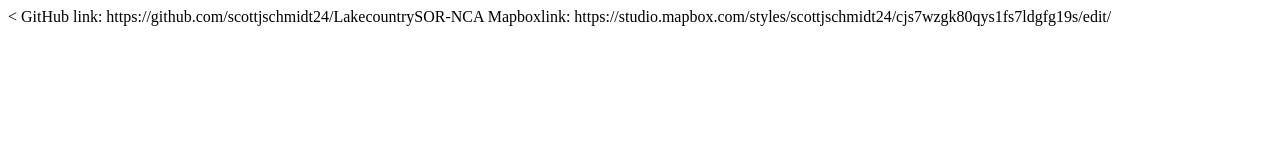
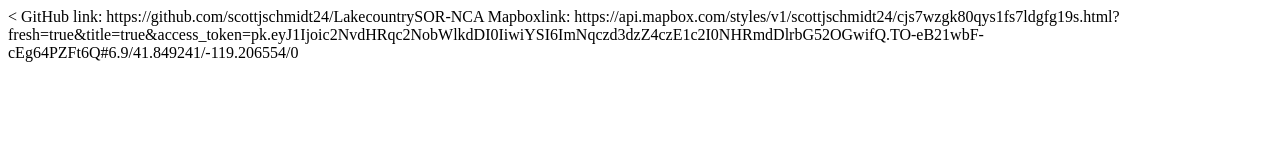
Before and after one commit to scottjschmidt24/LakecountrySOR-NCA, a plain HTML site: page index.html in a window 1280 px wide. Drawn offline with Linux system fonts and the light colour scheme.

Commit message:
Add files via upload

```diff
--- a/index.html
+++ b/index.html
@@ -7,6 +7,6 @@
   <body>
   GitHub link:  https://github.com/scottjschmidt24/LakecountrySOR-NCA
 
-  Mapboxlink:  https://studio.mapbox.com/styles/scottjschmidt24/cjs7wzgk80qys1fs7ldgfg19s/edit/
+  Mapboxlink:  https://api.mapbox.com/styles/v1/scottjschmidt24/cjs7wzgk80qys1fs7ldgfg19s.html?fresh=true&title=true&access_token=pk.eyJ1Ijoic2NvdHRqc2NobWlkdDI0IiwiYSI6ImNqczd3dzZ4czE1c2I0NHRmdDlrbG52OGwifQ.TO-eB21wbF-cEg64PZFt6Q#6.9/41.849241/-119.206554/0
   </body>
 </html>
```
